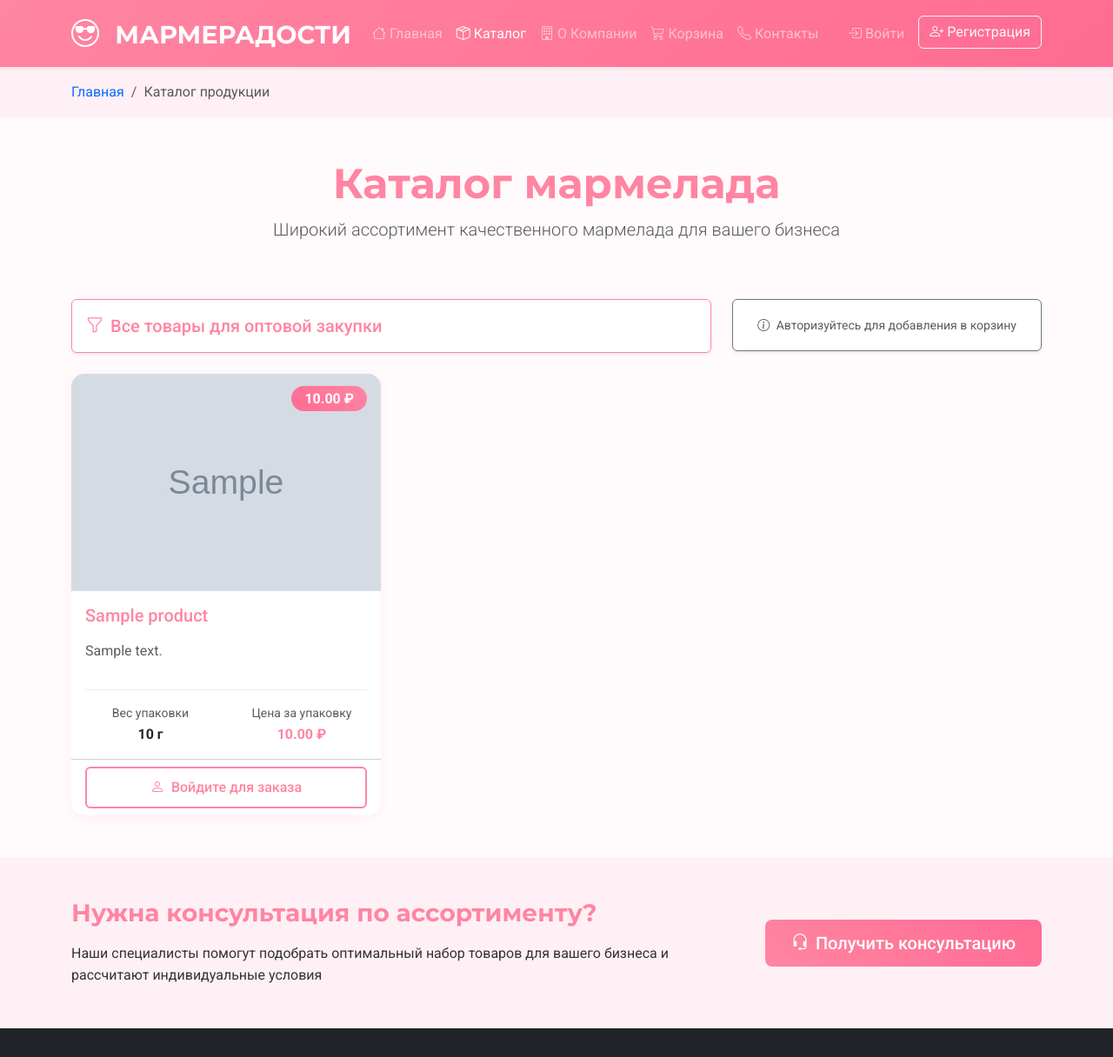
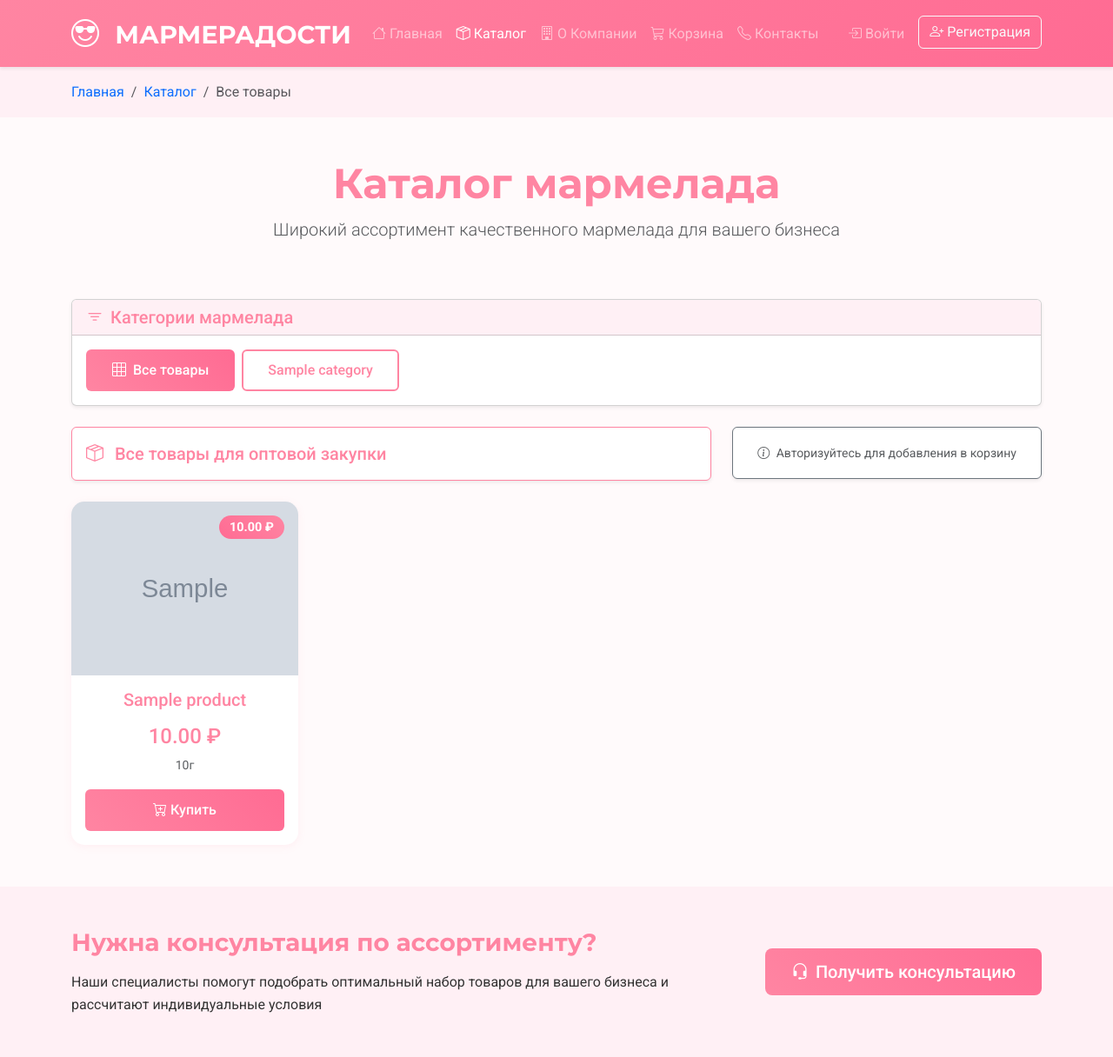
Before and after one commit to smlkoe/marmeradosti, a Django app: page /products/ in a window 1280 px wide. Shown: the top 1216 px of the page at 87% size. Run offline with Django 5.2, Linux system fonts and the light colour scheme; tables that the repository leaves empty hold one stand-in row (values such as "Sample post"); grey boxes marked "Sample" are stand-in pictures.

Commit message:
сделала личные страницы товара

```diff
--- a/core/admin.py
+++ b/core/admin.py
@@ -62,7 +62,7 @@ class CategoryAdmin(admin.ModelAdmin):
 class ProductAdmin(admin.ModelAdmin):
     list_display = ('name', 'category', 'price', 'weight', 'is_active')
     list_filter = ('category', 'is_active')
-    search_fields = ('name', 'description')
+    search_fields = ('name', 'description','composition')
     actions = ['delete_selected_products']
 
     def delete_selected_products(self, request, queryset):
--- a/core/models.py
+++ b/core/models.py
@@ -110,6 +110,7 @@ class Product(models.Model):
         verbose_name="Категория"
     )
     description = models.TextField(verbose_name="Описание продукта")
+    composition = models.TextField(verbose_name="Состав", blank=True, help_text="Перечислите ингредиенты")  # ← НОВОЕ ПОЛЕ
     weight = models.PositiveIntegerField(help_text="Указывается в граммах", verbose_name="Вес упаковки")
     price = models.DecimalField(max_digits=10, decimal_places=2, verbose_name="Оптовая цена (за упаковку)")
     image = models.ImageField(upload_to='products/', blank=True, verbose_name="Изображение")
--- a/core/templates/core/product_list.html
+++ b/core/templates/core/product_list.html
@@ -1,6 +1,8 @@
 {% extends 'core/base.html' %}
 
-{% block title %}Каталог продукции - Мармерадости{% endblock %}
+{% block title %}
+    {% if current_category %}{{ current_category.name }} - {% endif %}Каталог продукции - Мармерадости
+{% endblock %}
 
 {% block content %}
 <!-- Хлебные крошки -->
@@ -8,7 +10,12 @@
     <div class="container">
         <ol class="breadcrumb mb-0">
             <li class="breadcrumb-item"><a href="{% url 'core:home' %}" class="text-decoration-none">Главная</a></li>
-            <li class="breadcrumb-item active">Каталог продукции</li>
+            <li class="breadcrumb-item"><a href="{% url 'core:product_list' %}" class="text-decoration-none">Каталог</a></li>
+            {% if current_category %}
+            <li class="breadcrumb-item active">{{ current_category.name }}</li>
+            {% else %}
+            <li class="breadcrumb-item active">Все товары</li>
+            {% endif %}
         </ol>
     </div>
 </nav>
@@ -18,8 +25,50 @@
     <div class="container">
         <div class="row">
             <div class="col-12 text-center mb-5">
-                <h1 class="display-5 fw-bold brand-font text-primary-custom">Каталог мармелада</h1>
-                <p class="lead text-muted">Широкий ассортимент качественного мармелада для вашего бизнеса</p>
+                <h1 class="display-5 fw-bold brand-font text-primary-custom">
+                    {% if current_category %}
+                    {{ current_category.name }}
+                    {% else %}
+                    Каталог мармелада
+                    {% endif %}
+                </h1>
+                <p class="lead text-muted">
+                    {% if current_category %}
+                    {{ current_category.description|default:"Все товары категории" }}
+                    {% else %}
+                    Широкий ассортимент качественного мармелада для вашего бизнеса
+                    {% endif %}
+                </p>
+            </div>
+        </div>
+
+        <!-- Фильтр по категориям -->
+        <div class="row mb-4">
+            <div class="col-12">
+                <div class="card shadow-sm">
+                    <div class="card-header bg-pink-light">
+                        <h5 class="card-title mb-0 text-primary-custom">
+                            <i class="bi bi-filter me-2"></i>Категории мармелада
+                        </h5>
+                    </div>
+                    <div class="card-body">
+                        <div class="d-flex flex-wrap gap-2">
+                            <!-- Кнопка "Все товары" -->
+                            <a href="{% url 'core:product_list' %}"
+                               class="btn {% if not current_category %}btn-primary-custom{% else %}btn-outline-primary-custom{% endif %}">
+                                <i class="bi bi-grid-3x3 me-2"></i>Все товары
+                            </a>
+
+                            <!-- Кнопки категорий -->
+                            {% for category in categories %}
+                            <a href="{% url 'core:category_products' category.id %}"
+                               class="btn {% if current_category.id == category.id %}btn-primary-custom{% else %}btn-outline-primary-custom{% endif %}">
+                                {{ category.name }}
+                            </a>
+                            {% endfor %}
+                        </div>
+                    </div>
+                </div>
             </div>
         </div>
 
@@ -31,12 +80,17 @@
                         <div class="row align-items-center">
                             <div class="col-md-8">
                                 <h5 class="card-title mb-0 text-primary-custom">
-                                    <i class="bi bi-funnel me-2"></i>Все товары для оптовой закупки
+                                    <i class="bi bi-box-seam me-2"></i>
+                                    {% if current_category %}
+                                    {{ current_category.name }}
+                                    {% else %}
+                                    Все товары для оптовой закупки
+                                    {% endif %}
                                 </h5>
                             </div>
                             <div class="col-md-4 text-md-end">
                                 <span class="badge bg-primary-custom fs-6">
-                                    Доступно: {{ products.count }} товаров
+                                    {{ products.count }} товар(ов)
                                 </span>
                             </div>
                         </div>
@@ -69,10 +123,34 @@
             </div>
         </div>
 
+        <!-- Сообщение если нет товаров в категории -->
+        {% if products.count == 0 %}
+        <div class="row">
+            <div class="col-12">
+                <div class="card shadow-sm text-center py-5">
+                    <div class="card-body">
+                        <i class="bi bi-emoji-frown bear-icon-large"></i>
+                        <h3 class="mt-3 text-primary-custom">Товары временно отсутствуют</h3>
+                        <p class="text-muted mb-4">
+                            {% if current_category %}
+                            В категории "{{ current_category.name }}" пока нет товаров.
+                            {% else %}
+                            В каталоге пока нет товаров.
+                            {% endif %}
+                        </p>
+                        <a href="{% url 'core:product_list' %}" class="btn btn-primary-custom">
+                            <i class="bi bi-arrow-left me-2"></i>Вернуться ко всем товарам
+                        </a>
+                    </div>
+                </div>
+            </div>
+        </div>
+        {% endif %}
+
         <!-- Сетка товаров -->
         <div class="row g-4">
             {% for product in products %}
-            <div class="col-xl-4 col-lg-6 col-md-6">
+            <div class="col-xl-3 col-lg-4 col-md-6">
                 <div class="card card-hover h-100">
                     <div class="position-relative overflow-hidden">
                         {% if product.image %}
@@ -92,55 +170,28 @@
                         {% endif %}
                     </div>
                     <div class="card-body d-flex flex-column">
-                        <div class="d-flex justify-content-between align-items-start mb-2">
-                            <h5 class="card-title text-primary-custom">{{ product.name }}</h5>
-                            <span class="badge bg-primary-custom ms-2">{{ product.category.name }}</span>
-                        </div>
-                        <p class="card-text text-muted flex-grow-1">{{ product.description|truncatewords:25 }}</p>
+                        <h5 class="card-title text-primary-custom text-center mb-3">{{ product.name }}</h5>
 
-                        <div class="product-specs mt-3">
-                            <div class="row text-center">
-                                <div class="col-6">
-                                    <small class="text-muted d-block">Вес упаковки</small>
-                                    <strong>{{ product.weight }} г</strong>
-                                </div>
-                                <div class="col-6">
-                                    <small class="text-muted d-block">Цена за упаковку</small>
-                                    <strong class="text-primary-custom">{{ product.price }} ₽</strong>
-                                </div>
-                            </div>
-                        </div>
-                    </div>
-                    <div class="card-footer bg-transparent">
-                        <div class="d-grid gap-2">
+                        <div class="mt-auto">
+                            <!-- Цена и кнопка -->
+                            <div class="text-center">
+                                <h4 class="text-primary-custom mb-2">{{ product.price }} ₽</h4>
+                                <p class="text-muted small mb-3">{{ product.weight }}г</p>
+
+                                <div class="d-grid">
                                     {% if product.is_active %}
-                                {% if user.is_authenticated %}
-                                <a href="{% url 'core:cart_add' product.id %}" class="btn btn-primary-custom">
-                                    <i class="bi bi-cart-plus me-2"></i>В корзину
+                                    <a href="{% url 'core:product_detail' product.id %}" class="btn btn-primary-custom">
+                                        <i class="bi bi-cart-plus me-1"></i>Купить
                                     </a>
                                     {% else %}
-                                <a href="{% url 'core:login' %}?next={{ request.path }}" class="btn btn-outline-primary-custom">
-                                    <i class="bi bi-person me-2"></i>Войдите для заказа
-                                </a>
-                                {% endif %}
-                            {% else %}
                                     <button class="btn btn-secondary" disabled>
-                                <i class="bi bi-x-circle me-2"></i>Нет в наличии
+                                        <i class="bi bi-x-circle me-1"></i>Нет в наличии
                                     </button>
                                     {% endif %}
                                 </div>
                             </div>
                         </div>
                     </div>
-            {% empty %}
-            <div class="col-12">
-                <div class="text-center py-5">
-                    <i class="bi bi-emoji-sunglasses bear-icon-large"></i>
-                    <h3 class="mt-3 text-primary-custom">Товары скоро появятся</h3>
-                    <p class="text-muted">Мы активно работаем над наполнением каталога</p>
-                    <a href="{% url 'core:home' %}" class="btn btn-primary-custom mt-3">
-                        <i class="bi bi-arrow-left me-2"></i>Вернуться на главную
-                    </a>
                 </div>
             </div>
             {% endfor %}
@@ -192,9 +243,24 @@
 </section>
 
 <style>
-    .product-specs {
-        border-top: 1px solid #eee;
-        padding-top: 15px;
+    .product-image {
+        height: 200px;
+        object-fit: cover;
+        transition: transform 0.3s ease;
+        border-radius: 15px 15px 0 0;
+    }
+
+    .card:hover .product-image {
+        transform: scale(1.05);
+    }
+
+    .price-tag {
+        background: linear-gradient(45deg, var(--dark-color), #ff85a2);
+        color: white;
+        padding: 5px 12px;
+        border-radius: 20px;
+        font-weight: 600;
+        font-size: 0.9rem;
     }
 </style>
 {% endblock %}
--- a/core/urls.py
+++ b/core/urls.py
@@ -4,18 +4,16 @@ from . import views
 app_name = 'core'
 
 urlpatterns = [
-    # Основные страницы
     path('', views.home, name='home'),
     path('about/', views.about, name='about'),
     path('products/', views.product_list, name='product_list'),
-
-    # Корзина
+    path('products/category/<int:category_id>/', views.category_products, name='category_products'),
+    path('products/<int:product_id>/', views.product_detail, name='product_detail'),  # ← НОВЫЙ URL
     path('cart/', views.cart_detail, name='cart_detail'),
     path('cart/add/<int:product_id>/', views.cart_add, name='cart_add'),
+    path('cart/add-with-quantity/<int:product_id>/', views.cart_add_with_quantity, name='cart_add_with_quantity'),  # ← НОВЫЙ URL
     path('cart/remove/<int:product_id>/', views.cart_remove, name='cart_remove'),
     path('cart/clear/', views.cart_clear, name='cart_clear'),
-
-    # Аутентификация
     path('register/', views.register_view, name='register'),
     path('login/', views.login_view, name='login'),
     path('logout/', views.logout_view, name='logout'),
--- a/core/views.py
+++ b/core/views.py
@@ -25,9 +25,50 @@ def about(request):
 
 def product_list(request):
     """Страница со списком всех продуктов"""
-    products = Product.objects.filter(is_active=True)
-    context = {'products': products}
+    category_id = request.GET.get('category')
+
+    if category_id:
+        products = Product.objects.filter(category_id=category_id, is_active=True)
+        try:
+            current_category = Category.objects.get(id=category_id)
+        except Category.DoesNotExist:
+            current_category = None
+    else:
+        products = Product.objects.filter(is_active=True)
+        current_category = None
+
+    categories = Category.objects.all()
+
+    context = {
+        'products': products,
+        'categories': categories,
+        'current_category': current_category,
+    }
     return render(request, 'core/product_list.html', context)
+
+def category_products(request, category_id):
+    """Страница товаров конкретной категории"""
+    category = get_object_or_404(Category, id=category_id)
+    products = Product.objects.filter(category=category, is_active=True)
+    categories = Category.objects.all()
+
+    context = {
+        'products': products,
+        'categories': categories,
+        'current_category': category,
+    }
+    return render(request, 'core/product_list.html', context)
+
+def product_detail(request, product_id):
+    """Детальная страница товара"""
+    product = get_object_or_404(Product, id=product_id, is_active=True)
+    categories = Category.objects.all()
+
+    context = {
+        'product': product,
+        'categories': categories,
+    }
+    return render(request, 'core/product_detail.html', context)
 
 # ФУНКЦИИ КОРЗИНЫ
 def get_cart(request):
@@ -44,12 +85,13 @@ def cart_add(request, product_id):
     """Добавление товара в корзину"""
     if not request.user.is_authenticated:
         messages.info(request, 'Для добавления товаров в корзину необходимо авторизоваться')
-        return redirect('core:login')  # ← Редирект на наш login URL
+        return redirect('core:login')
 
     product = get_object_or_404(Product, id=product_id)
     cart = get_cart(request)
 
     if cart:
+        # Пытаемся найти товар в корзине
         cart_item, created = CartItem.objects.get_or_create(
             cart=cart,
             product=product,
@@ -57,10 +99,49 @@ def cart_add(request, product_id):
         )
 
         if not created:
+            # Если товар уже был в корзине - увеличиваем количество
             cart_item.quantity += 1
             cart_item.save()
 
         messages.success(request, f'Товар "{product.name}" добавлен в корзину')
+    else:
+        messages.error(request, 'Для добавления в корзину необходимо авторизоваться')
+
+    # Возвращаем на ту же страницу, откуда пришел пользователь
+    referer = request.META.get('HTTP_REFERER')
+    if referer:
+        return redirect(referer)
+    return redirect('core:product_list')
+
+def cart_add_with_quantity(request, product_id):
+    """Добавление товара в корзину с указанием количества"""
+    if not request.user.is_authenticated:
+        messages.info(request, 'Для добавления товаров в корзину необходимо авторизоваться')
+        return redirect('core:login')
+
+    if request.method == 'POST':
+        quantity = int(request.POST.get('quantity', 1))
+        product = get_object_or_404(Product, id=product_id)
+        cart = get_cart(request)
+
+        if cart and quantity > 0:
+            # Пытаемся найти товар в корзине
+            cart_item, created = CartItem.objects.get_or_create(
+                cart=cart,
+                product=product,
+                defaults={'quantity': quantity}
+            )
+
+            if not created:
+                # Если товар уже был в корзине - увеличиваем количество
+                cart_item.quantity += quantity
+                cart_item.save()
+
+            messages.success(request, f'Товар "{product.name}" ({quantity} шт.) добавлен в корзину')
+        else:
+            messages.error(request, 'Ошибка при добавлении товара в корзину')
+
+        return redirect('core:product_detail', product_id=product_id)
 
     return redirect('core:product_list')
 
@@ -68,7 +149,7 @@ def cart_remove(request, product_id):
     """Удаление товара из корзины"""
     if not request.user.is_authenticated:
         messages.info(request, 'Для управления корзиной необходимо авторизоваться')
-        return redirect('core:login')  # ← Редирект на наш login URL
+        return redirect('core:login')
 
     product = get_object_or_404(Product, id=product_id)
     cart = get_cart(request)
@@ -79,19 +160,6 @@ def cart_remove(request, product_id):
 
     return redirect('core:cart_detail')
 
-def cart_clear(request):
-    """Полная очистка корзины"""
-    if not request.user.is_authenticated:
-        messages.info(request, 'Для управления корзиной необходимо авторизоваться')
-        return redirect('core:login')  # ← Редирект на наш login URL
-
-    cart = get_cart(request)
-    if cart:
-        cart.items.all().delete()
-        messages.success(request, 'Корзина очищена')
-
-    return redirect('core:cart_detail')
-@login_required
 def cart_detail(request):
     """Страница просмотра корзины"""
     # Проверяем авторизацию пользователя
@@ -108,9 +176,12 @@ def cart_detail(request):
     }
     return render(request, 'core/cart_detail.html', context)
 
-@login_required
 def cart_clear(request):
     """Полная очистка корзины"""
+    if not request.user.is_authenticated:
+        messages.info(request, 'Для управления корзиной необходимо авторизоваться')
+        return redirect('core:login')
+
     cart = get_cart(request)
     if cart:
         cart.items.all().delete()
```
Also changed, not shown: core/templates/core/product_detail.html (added, +241 -0 lines), static/css/components.css (+31 -0 lines), core/migrations/0002_product_composition.py (added). Lines whose indentation alone changed are shown as unchanged.
